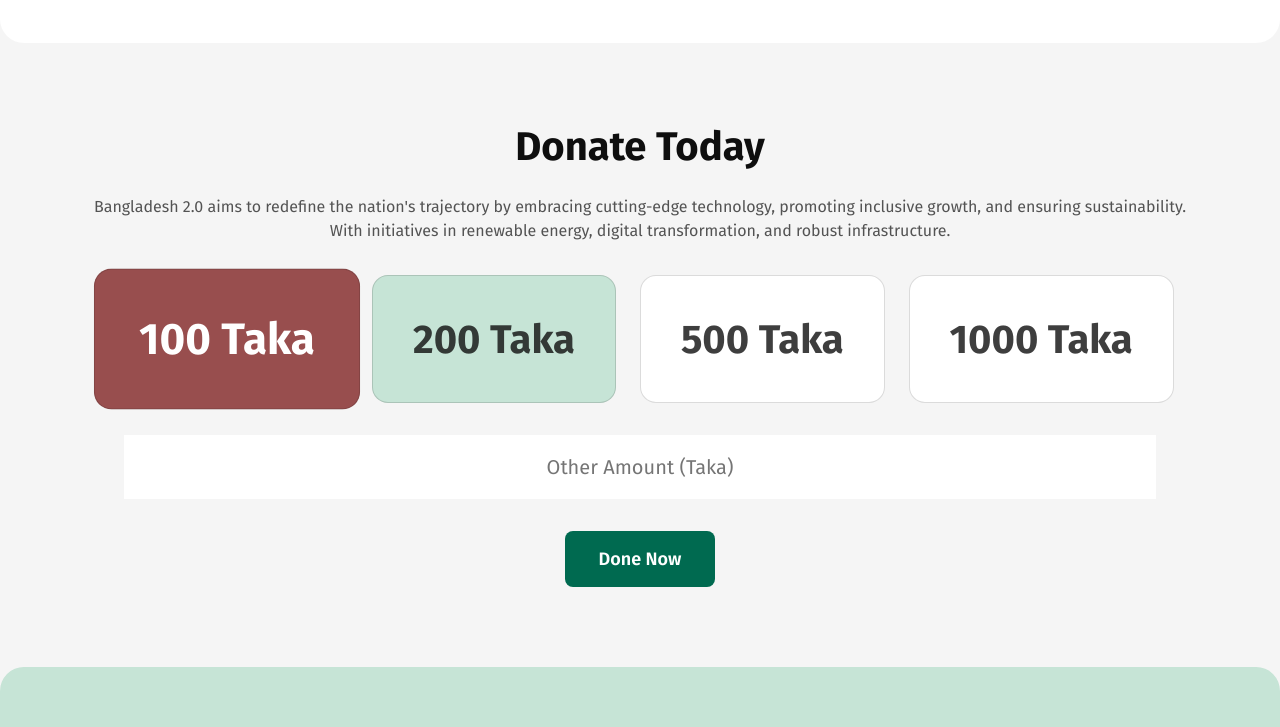
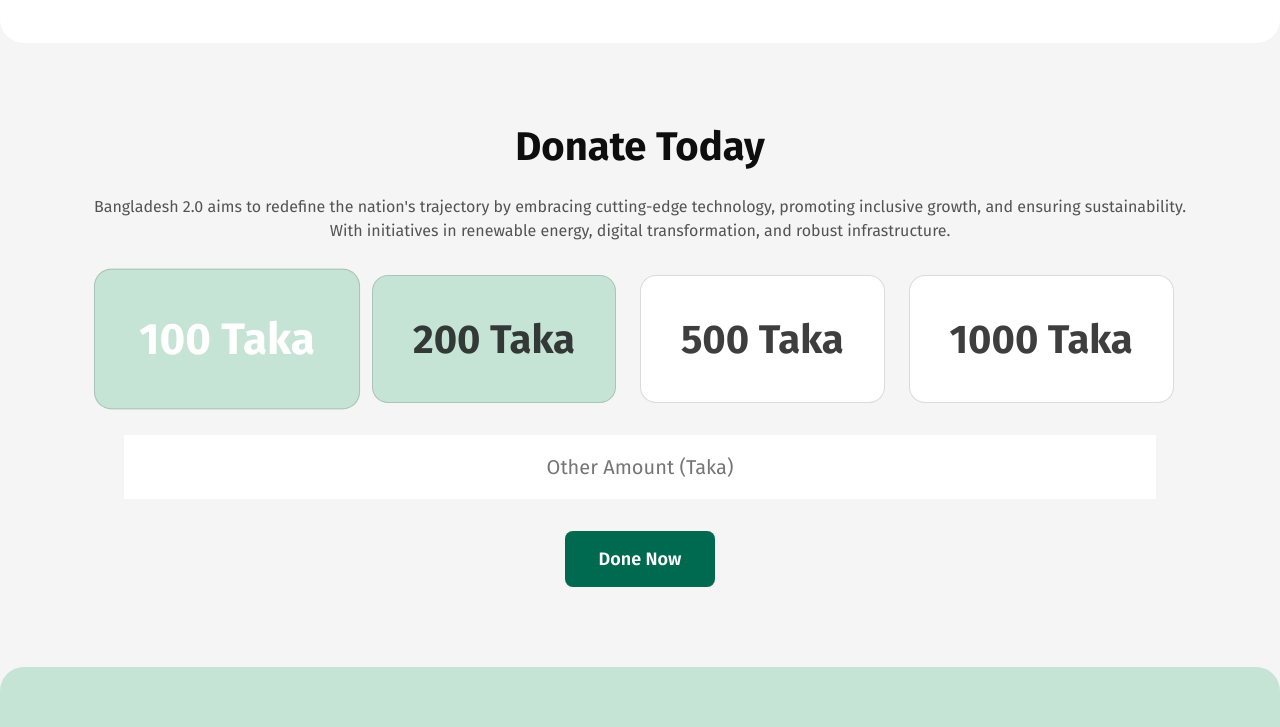
Before and after one commit to thinkGrow/bangladesh-2-figma-code, a plain HTML site: page index.html in a window 1280 px wide. In both pictures the pointer is over the element "100 Taka". Shown: the part 3915-4642 px from the top of the page. Drawn offline with Linux system fonts and the light colour scheme; files whose address does not match are found by name.

Commit message:
Updated hover for donation buttons

```diff
--- a/styles/style.css
+++ b/styles/style.css
@@ -3,6 +3,7 @@
 * {
   margin: 0;
   padding: 0;
+  /* box-sizing: border-box; */
 }
 
 body {
@@ -27,7 +28,8 @@ body {
   max-width: 1600px;
   max-height: 100px;
   padding: 24px 120px 24px 120px;
-  /* margin: 0 20px; */
+  /* padding: 24px 160px 24px 160px; */
+  /* margin: 0 auto; */
 }
 
 .btn-secondary {
@@ -554,6 +556,7 @@ select {
   box-sizing: border-box;
   border: 1px solid rgba(14, 14, 14, 0.15);
   border-radius: 16px;
+
   background: rgb(255, 255, 255);
   /* width: 240px; */
   height: 128px;
@@ -565,7 +568,8 @@ select {
   line-height: 48px;
   letter-spacing: 0%;
   text-align: left;
-  background-color: rgba(115, 11, 11, 0.708); /* Change background color */
+  background-color: rgb(198, 228, 214);
+  /* background-color: rgba(115, 11, 11, 0.708); */
   color: white; /* Change text color */
   transform: scale(1.1); /* Slightly increase size */
 }
```
